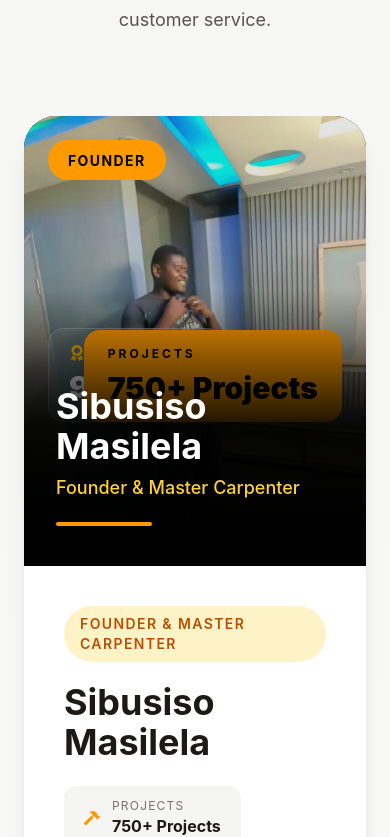
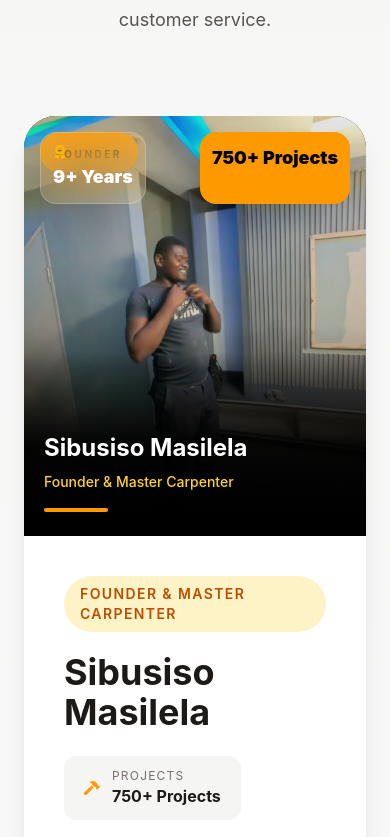
Before and after one commit to Msiabo/The-Craftman-Arts, a React (Vite) app: page /about in a window 390 px wide. Shown: the part 2549-3386 px from the top of the page. Built offline with nearby package versions, Linux system fonts and the light colour scheme.

Commit message:
initial commit

```diff
--- a/src/components/OurTeam.jsx
+++ b/src/components/OurTeam.jsx
@@ -140,9 +140,9 @@ const OurTeam = () => {
 
               <div className="relative lg:w-2/5">
 
-                {/* Image Container */}
+                <div className="relative h-[420px] overflow-hidden bg-stone-900 sm:h-[520px] lg:h-full lg:min-h-[720px]">
 
-                <div className="relative h-[450px] overflow-hidden bg-stone-900 sm:h-[520px] lg:h-full lg:min-h-[720px]">
+                  {/* Image */}
 
                   <img
                     src={member.image}
@@ -162,61 +162,61 @@ const OurTeam = () => {
       "
                   />
 
-                  {/* Dark Overlay */}
+                  {/* Overlays */}
 
                   <div className="absolute inset-0 bg-gradient-to-t from-black via-black/20 to-black/10" />
 
-                  {/* Gold Glow */}
-
                   <div className="absolute inset-0 bg-gradient-to-br from-amber-500/10 via-transparent to-transparent" />
 
-                  {/* Founder Badge */}
+                  {/* Founder */}
 
                   {member.role.includes("Founder") && (
-                    <div className="absolute left-6 top-6">
-                      <div className="rounded-full bg-amber-500 px-5 py-2 shadow-2xl">
-                        <span className="text-sm font-bold uppercase tracking-widest text-black">
+                    <div className="absolute left-4 top-4 sm:left-6 sm:top-6">
+
+                      <div className="rounded-full bg-amber-500 px-4 py-2 shadow-xl sm:px-5">
+
+                        <span className="text-[10px] font-bold uppercase tracking-[0.25em] text-black sm:text-xs">
                           Founder
                         </span>
+
                       </div>
+
                     </div>
                   )}
 
-                  {/* Experience Card */}
+                  {/* Floating Stats */}
 
-                  <div className="absolute left-6 bottom-36">
+                  <div className="absolute left-4 right-4 top-4 flex justify-between sm:left-6 sm:right-6 sm:top-6">
 
-                    <div className="rounded-2xl border border-white/20 bg-white/10 px-5 py-4 backdrop-blur-xl shadow-2xl">
+                    {/* Experience */}
+
+                    <div className="rounded-2xl border border-white/20 bg-white/10 px-3 py-3 backdrop-blur-xl shadow-2xl sm:px-5 sm:py-4">
 
                       <div className="flex items-center gap-2">
 
-                        <FaAward className="text-amber-400" />
+                        <FaAward className="text-sm text-amber-400 sm:text-base" />
 
-                        <span className="text-xs uppercase tracking-[0.25em] text-white/80">
+                        <span className="hidden text-[10px] uppercase tracking-[0.25em] text-white/80 sm:block">
                           Experience
                         </span>
 
                       </div>
 
-                      <h3 className="mt-2 text-3xl font-black text-white">
+                      <h3 className="mt-1 text-lg font-black text-white sm:mt-2 sm:text-3xl">
                         {member.experience}
                       </h3>
 
                     </div>
 
-                  </div>
+                    {/* Projects */}
 
-                  {/* Projects Card */}
+                    <div className="rounded-2xl bg-amber-500 px-3 py-3 shadow-2xl sm:px-5 sm:py-4">
 
-                  <div className="absolute right-6 bottom-36">
-
-                    <div className="rounded-2xl bg-amber-500 px-6 py-4 shadow-2xl">
-
-                      <p className="text-xs font-bold uppercase tracking-[0.25em] text-black">
+                      <p className="hidden text-[10px] font-bold uppercase tracking-[0.25em] text-black sm:block">
                         Projects
                       </p>
 
-                      <h3 className="mt-2 text-3xl font-black text-black">
+                      <h3 className="text-lg font-black text-black sm:mt-2 sm:text-3xl">
                         {member.projects}
                       </h3>
 
@@ -224,21 +224,21 @@ const OurTeam = () => {
 
                   </div>
 
-                  {/* Bottom Name Card */}
+                  {/* Bottom Name */}
 
                   <div className="absolute inset-x-0 bottom-0">
 
-                    <div className="bg-gradient-to-t from-black via-black/90 to-transparent px-8 pb-10 pt-24">
+                    <div className="bg-gradient-to-t from-black via-black/90 to-transparent px-5 pb-6 pt-20 sm:px-8 sm:pb-10 sm:pt-24">
 
-                      <h3 className="text-4xl font-bold text-white">
+                      <h3 className="text-2xl font-bold text-white sm:text-4xl">
                         {member.name}
                       </h3>
 
-                      <p className="mt-2 text-lg font-medium text-amber-300">
+                      <p className="mt-2 text-sm font-medium text-amber-300 sm:text-lg">
                         {member.role}
                       </p>
 
-                      <div className="mt-5 h-1 w-24 rounded-full bg-amber-500"></div>
+                      <div className="mt-4 h-1 w-16 rounded-full bg-amber-500 sm:mt-5 sm:w-24"></div>
 
                     </div>
 
```
